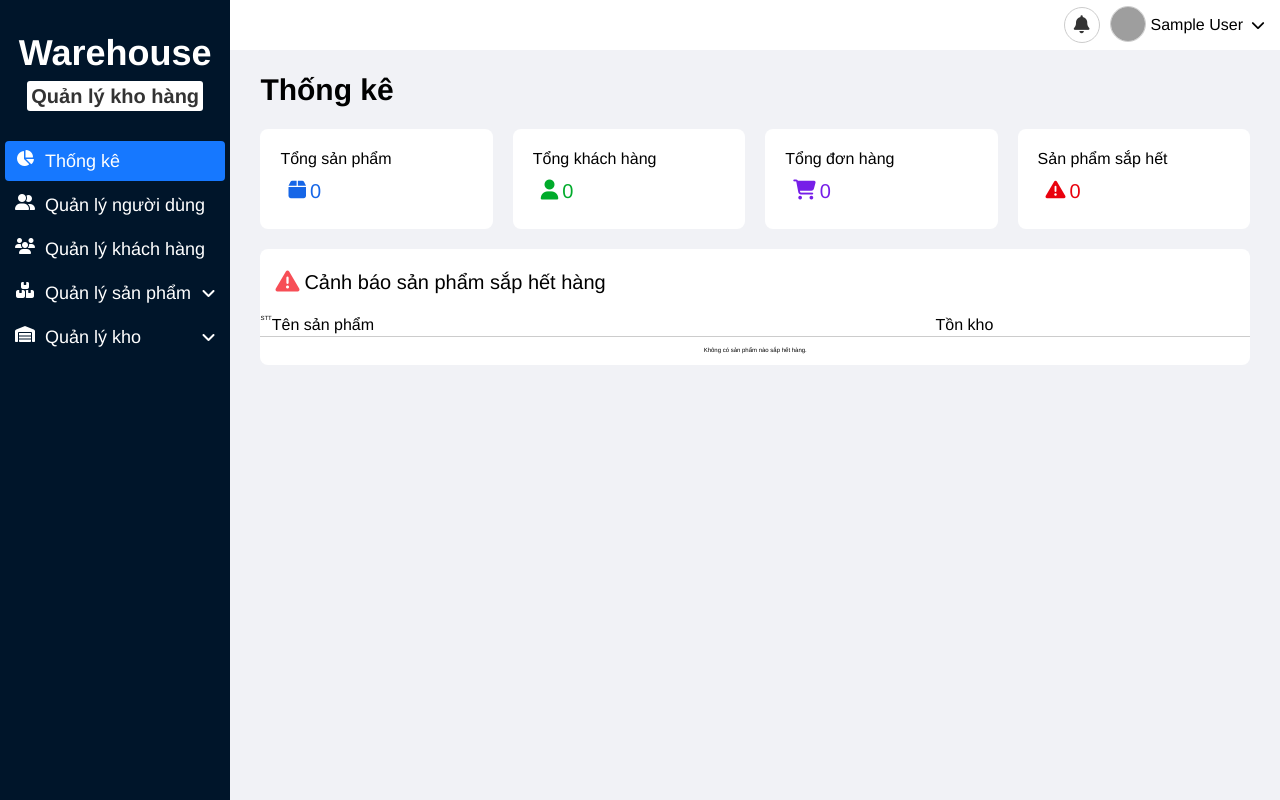
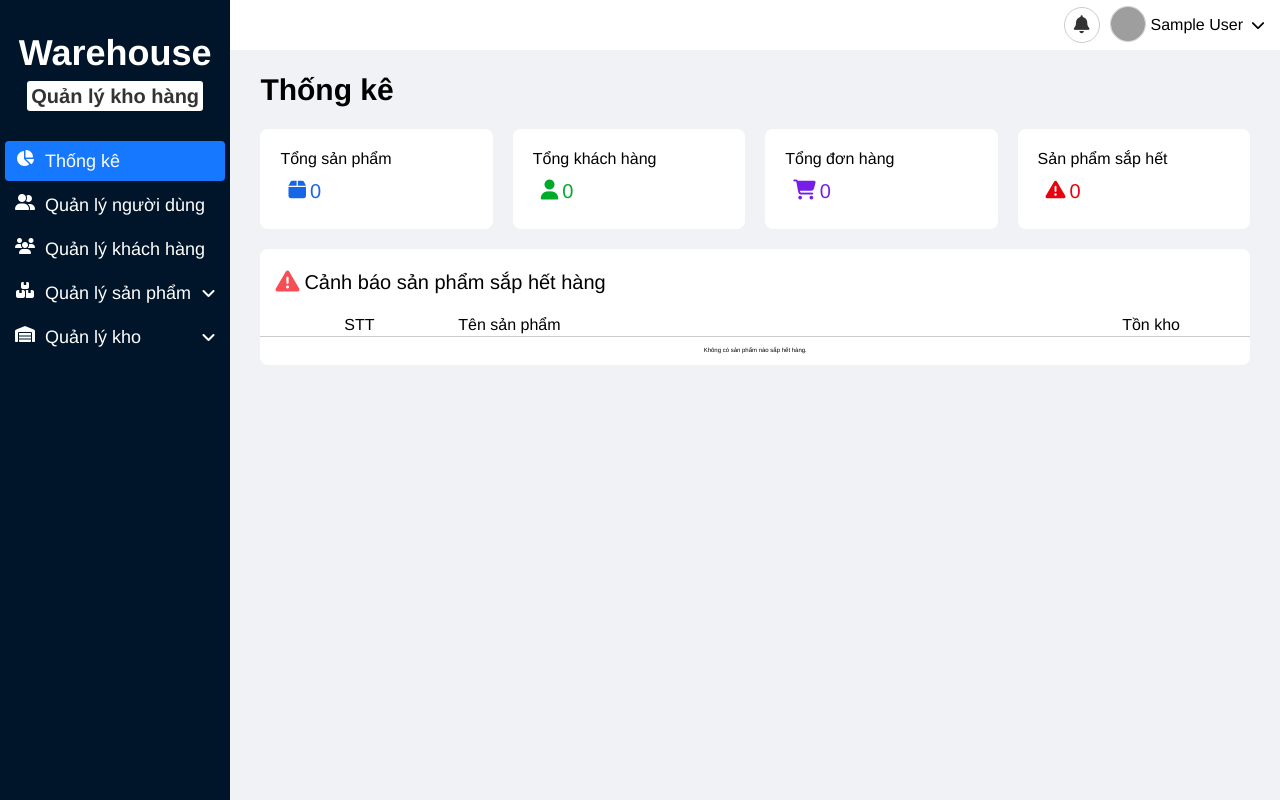
Before and after one commit to ViNo24011/Web_python_2025, a Django app: page /users/home-page/ in a window 1280 px wide. Run offline with Django 5.2, Linux system fonts and the light colour scheme; the visitor is signed in with stand-in values (Sample User, id 1); data that the repository does not hold is empty; some libraries are stand-ins or nearby versions; grey boxes are pictures that could not be loaded.

Commit message:
Update home.css

```diff
--- a/WarehouseAndOrder/frontend/assets/css/home.css
+++ b/WarehouseAndOrder/frontend/assets/css/home.css
@@ -314,7 +314,7 @@
     border-bottom: 0.1rem solid #ccc;
 }
 
-.content__warn-id {
+.content__warn-stt {
     width: 20%;
     font-size: 1.6rem;
     text-align: center;
@@ -355,4 +355,5 @@
     width: 20%;
     font-size: 1.6rem;
     text-align: center;
+
 }
```
